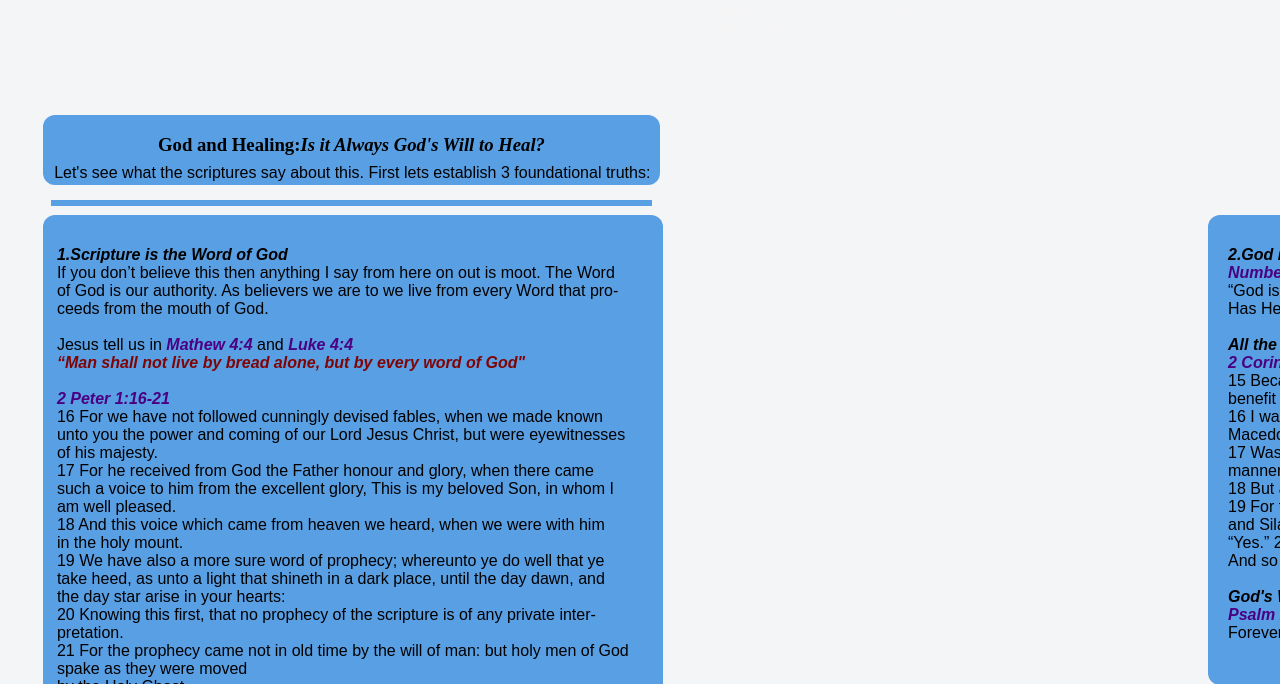
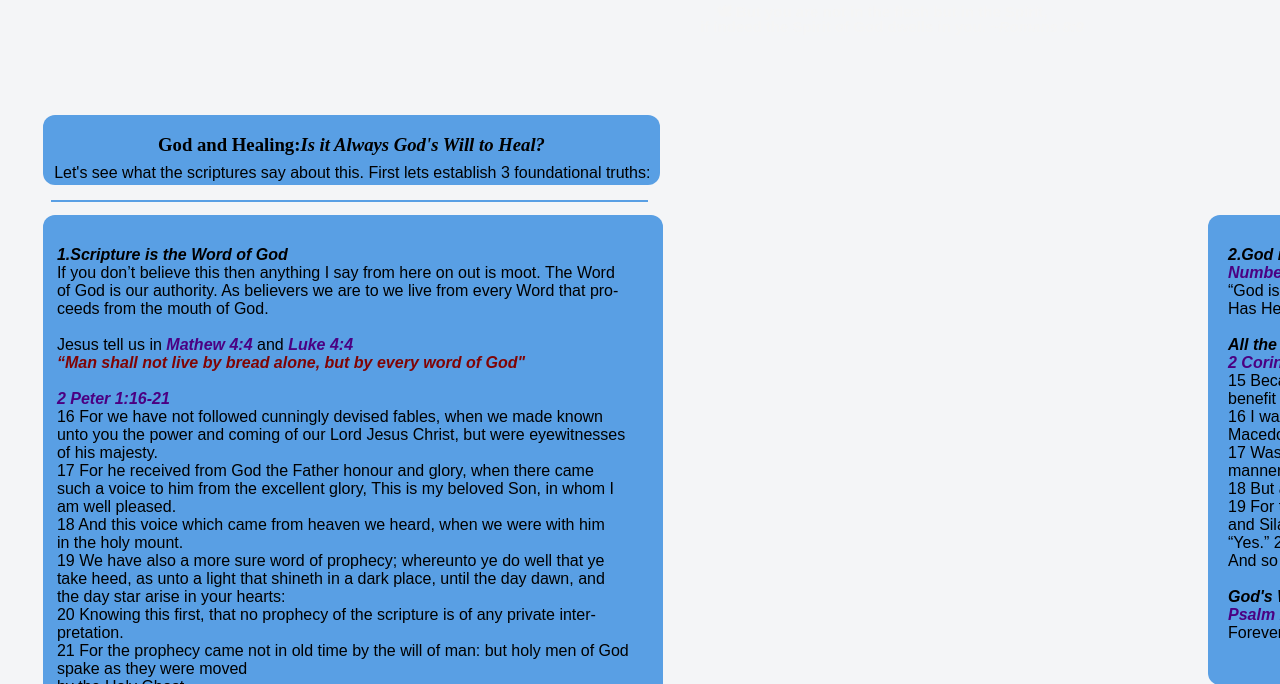
Before and after one commit to gisellec60/healing, a plain HTML site: page index.html in a window 1280 px wide. Shown: the part 116-800 px from the top of the page. Drawn offline with Linux system fonts and the light colour scheme; a script that the page names is missing.

Commit message:
index.html and sytle.css 2/12/2023

```diff
--- a/style.css
+++ b/style.css
@@ -69,7 +69,8 @@ pre.sibling-element {
 
 .hrline2 {
    position: absolute;
-   border: 3px solid rgb(89, 159, 228);
+   border: 1px solid rgba(24, 154, 241, 0.83);
+   border: 1px solid rgb(89, 159, 228);
    top:-15px;
    width:595px;
    left: 8px;
```
